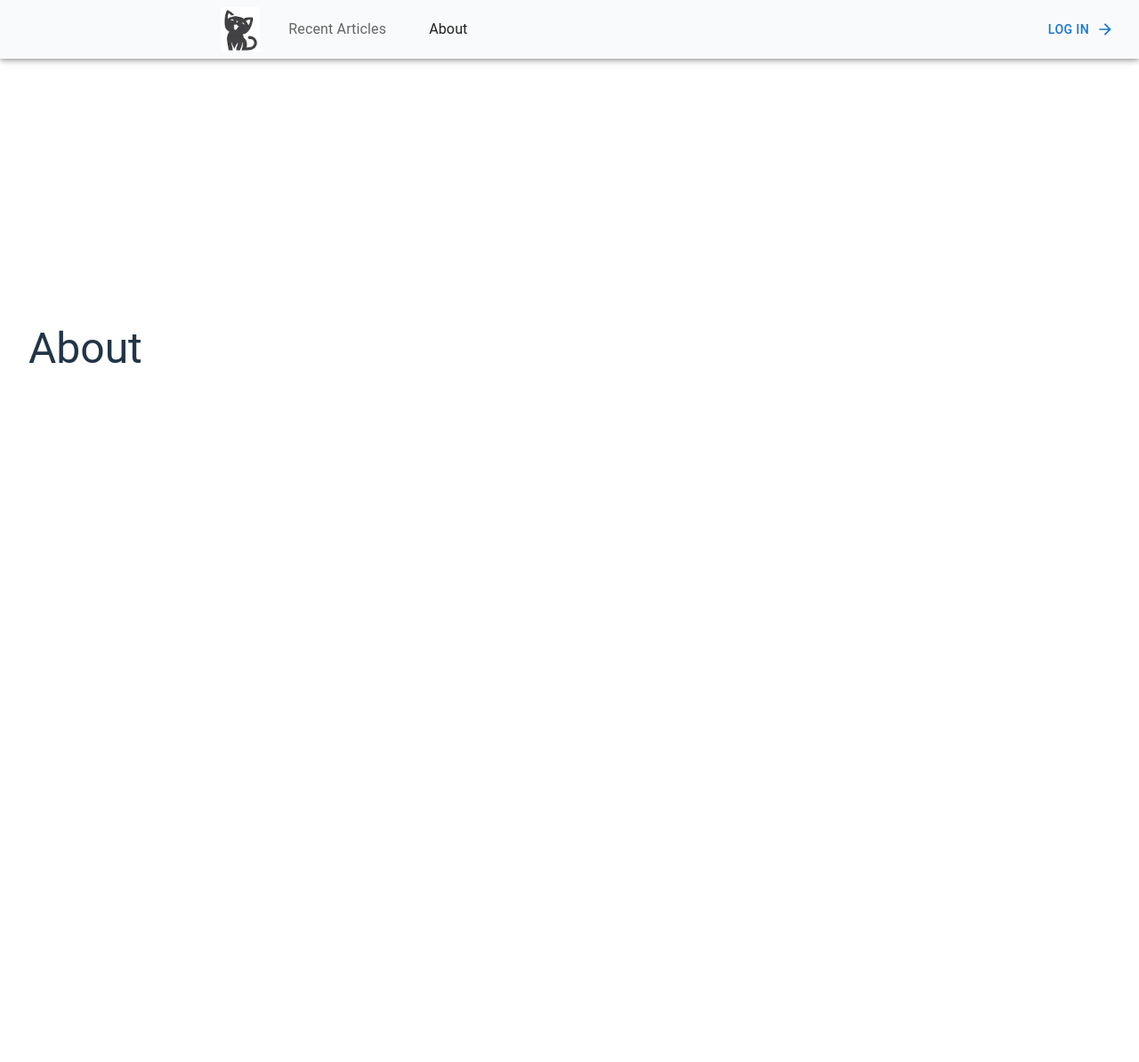
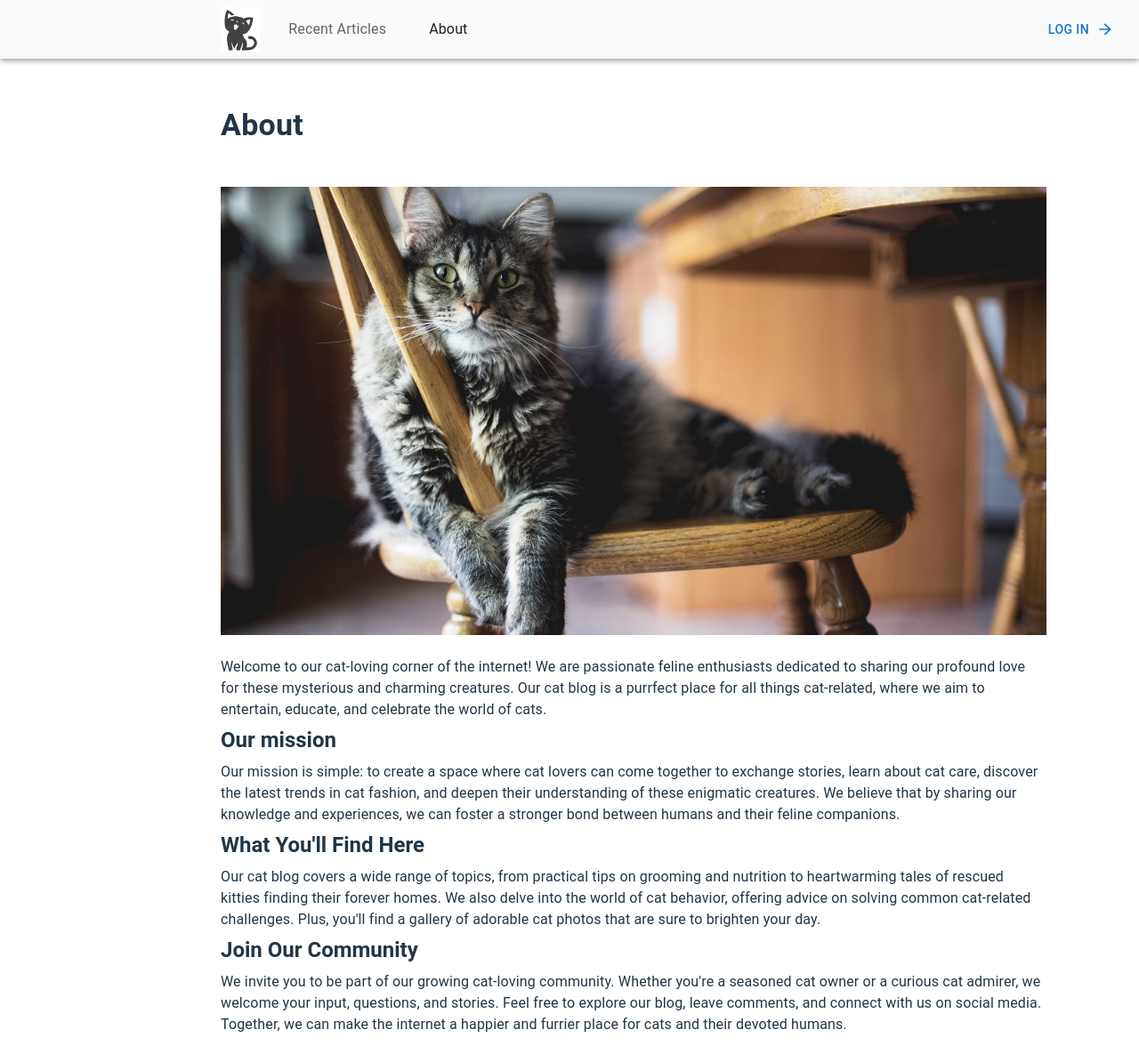
Before and after one commit to oxanakraynova/cat-blog, a React (Vite) app: page /about in a window 1280 px wide. Shown: the whole page at 89% size. Before the commit the page ends 800 px from the top, so only its background shows below. Built offline with nearby package versions, Linux system fonts and the light colour scheme.

Commit message:
updated: About page with an img and static text

```diff
--- /dev/null
+++ b/src/components/Articles/AboutArticle.tsx
@@ -0,0 +1,67 @@
+import { Box, CardMedia, Typography } from "@mui/material";
+
+import image from "../../assets/animal-2569336_1280.jpg";
+
+function AboutArticle() {
+  return (
+    <Box
+      sx={{
+        pb: 3,
+        marginLeft: "224px",
+      }}
+    >
+      <CardMedia
+        component="img"
+        sx={{
+          width: "100%",
+          height: "504px",
+          marginTop: "24px",
+          marginBottom: "24px",
+          objectFit: "cover",
+        }}
+        src={image}
+        alt="cat is lying on a chair"
+      />
+      <Typography variant="body1" gutterBottom>
+        Welcome to our cat-loving corner of the internet! We are passionate
+        feline enthusiasts dedicated to sharing our profound love for these
+        mysterious and charming creatures. Our cat blog is a purrfect place for
+        all things cat-related, where we aim to entertain, educate, and
+        celebrate the world of cats.
+      </Typography>
+      <Typography variant="h5" gutterBottom sx={{ fontWeight: "bold" }}>
+        Our mission
+      </Typography>
+      <Typography variant="body1" gutterBottom>
+        Our mission is simple: to create a space where cat lovers can come
+        together to exchange stories, learn about cat care, discover the latest
+        trends in cat fashion, and deepen their understanding of these enigmatic
+        creatures. We believe that by sharing our knowledge and experiences, we
+        can foster a stronger bond between humans and their feline companions.
+      </Typography>
+      <Typography variant="h5" gutterBottom sx={{ fontWeight: "bold" }}>
+        What You'll Find Here
+      </Typography>
+      <Typography variant="body1" gutterBottom>
+        Our cat blog covers a wide range of topics, from practical tips on
+        grooming and nutrition to heartwarming tales of rescued kitties finding
+        their forever homes. We also delve into the world of cat behavior,
+        offering advice on solving common cat-related challenges. Plus, you'll
+        find a gallery of adorable cat photos that are sure to brighten your
+        day.
+      </Typography>
+      <Typography variant="h5" gutterBottom sx={{ fontWeight: "bold" }}>
+        Join Our Community
+      </Typography>
+      <Typography variant="body1" gutterBottom>
+        We invite you to be part of our growing cat-loving community. Whether
+        you're a seasoned cat owner or a curious cat admirer, we welcome your
+        input, questions, and stories. Feel free to explore our blog, leave
+        comments, and connect with us on social media. Together, we can make the
+        internet a happier and furrier place for cats and their devoted humans.
+      </Typography>
+    </Box>
+  );
+}
+
+export default AboutArticle;
--- a/src/components/pages/About.tsx
+++ b/src/components/pages/About.tsx
@@ -1,13 +1,24 @@
-import { Box, Typography } from "@mui/material";
+import { Container, Typography } from "@mui/material";
+import AboutArticle from "../Articles/AboutArticle";
 
 function AboutPage() {
   return (
     <>
-      <Box sx={{ width: "100%", maxWidth: 500 }}>
-        <Typography variant="h3" paddingLeft={4} gutterBottom>
+      <Container maxWidth="lg">
+        <Typography
+          variant="h4"
+          gutterBottom
+          sx={{
+            pb: 3,
+            fontWeight: "bold",
+            marginLeft: "224px",
+            marginTop: "120px",
+          }}
+        >
           About
         </Typography>
-      </Box>
+        <AboutArticle />
+      </Container>
     </>
   );
 }
```
Also changed, not shown: src/assets/animal-2569336_1280.jpg (added).
